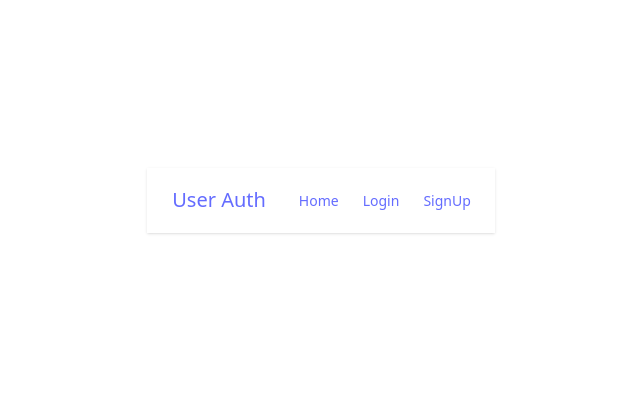
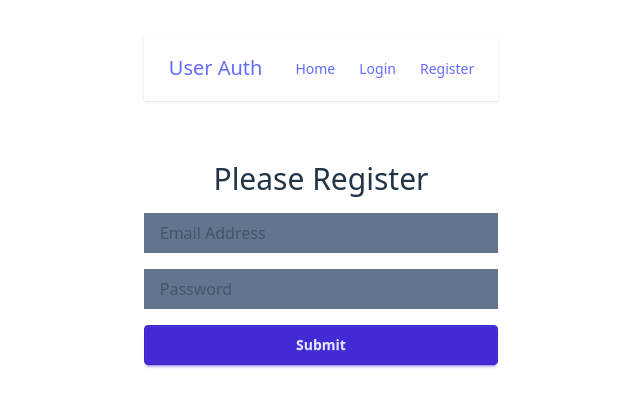
Before and after one commit to jnakht/user-email-password-auth, a React (Vite) app: page /signUp in a window 1280 px wide. Shown: the part 200-606 px from the top of the page, without its empty margins (319-959 px from the left). Built offline with nearby package versions, Linux system fonts and the light colour scheme.

Commit message:
register styling

```diff
--- a/src/components/Navbar/Navbar.jsx
+++ b/src/components/Navbar/Navbar.jsx
@@ -5,7 +5,7 @@ const Navbar = () => {
     const links = <>
         <li><NavLink to='/'>Home</NavLink></li>
         <li><NavLink to='/login'>Login</NavLink></li>
-        <li><NavLink to='/signUp'>SignUp</NavLink></li>
+        <li><NavLink to='/signUp'>Register</NavLink></li>
     </>
     return (
         <div className="navbar bg-base-100 shadow-sm">
--- a/src/components/SignUp/SignUp.jsx
+++ b/src/components/SignUp/SignUp.jsx
@@ -2,8 +2,13 @@
 
 const SignUp = () => {
     return (
-        <div>
-
+        <div className=" mt-[60px]">
+            <h3 className="text-3xl mb-4">Please Register</h3>
+            <form className=" flex flex-col">
+                <input className=" bg-slate-500 mb-4 py-2 px-4" type="email" placeholder="Email Address" name="email" id="" />
+                <input className="bg-slate-500 mb-4 py-2 px-4" type="password" placeholder="Password" name="password" id="" />
+                <input className="btn btn-primary" type="submit" value="Submit" />
+            </form>
         </div>
     );
 };
```
